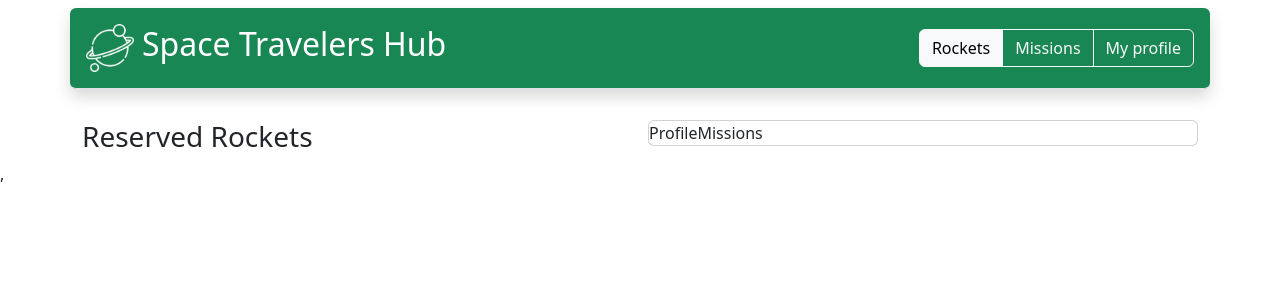
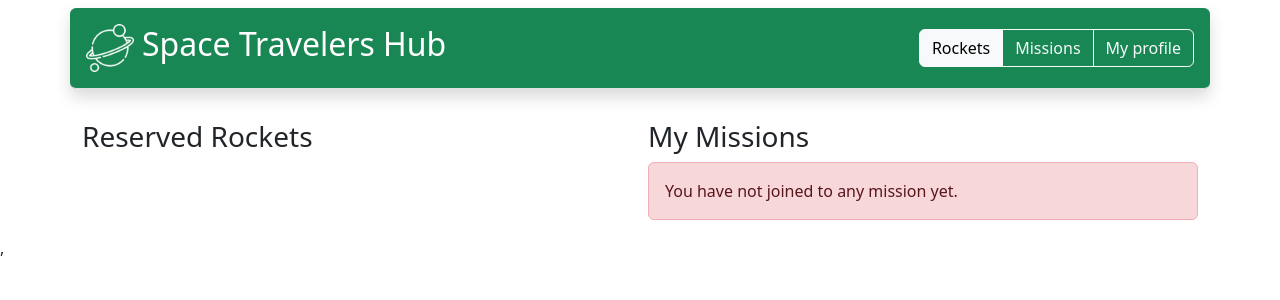
Before and after one commit to M-Anwar-Hussaini/Space-Travelers-Hub, a React (Create React App) app: page /profile in a window 1280 px wide. Shown: the top 300 px of the page. Built offline with nearby package versions, Linux system fonts and the light colour scheme.

Commit message:
Add mission filter to profile container

```diff
--- a/src/components/ProfileContainer.jsx
+++ b/src/components/ProfileContainer.jsx
@@ -1,4 +1,5 @@
 import { useSelector } from 'react-redux';
+import ProfileMissions from './ProfileMissions';
 
 export default function ProfileContainer() {
   const { rockets } = useSelector((store) => store.rockets);
@@ -13,8 +14,9 @@ export default function ProfileContainer() {
           </ul>
         </div>
         <div className="col">
-          <div className="card">
-            ProfileMissions
+          <h3>My Missions</h3>
+          <div>
+            <ProfileMissions />
           </div>
         </div>
       </div>
```
